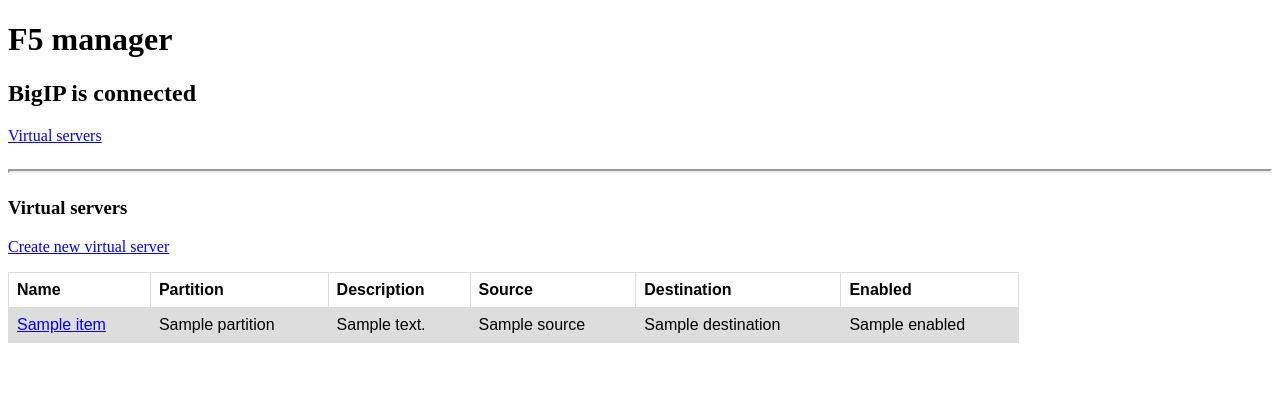
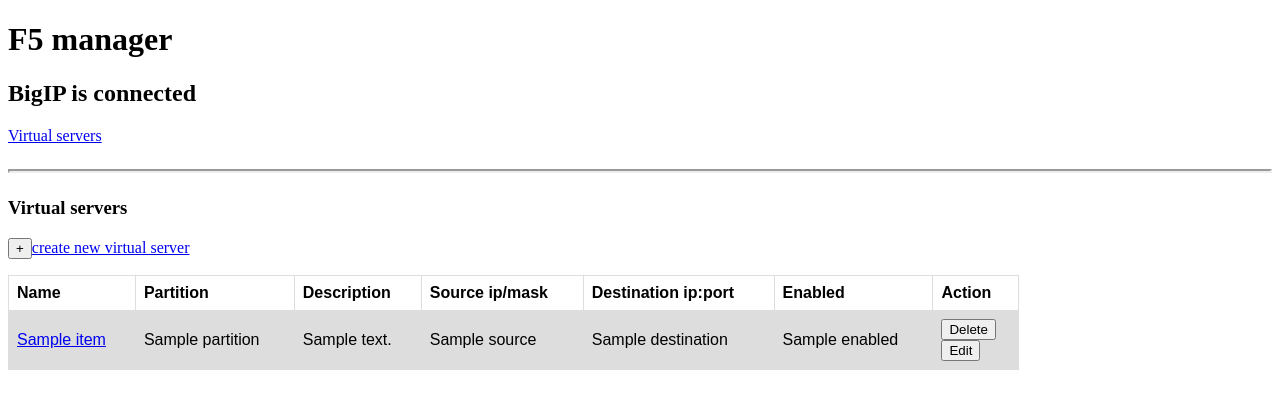
Before and after one commit to sylvain1811/VIRI-Project, a Flask app: page /virtuals in a window 1280 px wide. Shown: the top 409 px of the page. Run offline with Flask 2, Linux system fonts and the light colour scheme; a database or web service that is not in the repository returns one stand-in record (values such as "Sample title"); data that the repository does not hold is empty.

Commit message:
Delete virtual. Better ip dispay.

```diff
--- a/flask-f5/f5_manager.py
+++ b/flask-f5/f5_manager.py
@@ -33,7 +33,9 @@
         if "source" in kwargs:
             v.source = kwargs["source"]
         if "destination" in kwargs:
-            v.destination = kwargs["destination"]
+            part = kwargs["partition"]
+            dest = kwargs["destination"]
+            v.destination = f"/{part}/{dest}"
         if "description" in kwargs:
             v.description = kwargs["description"]
         v.update()
--- a/flask-f5/main.py
+++ b/flask-f5/main.py
@@ -25,7 +25,7 @@
             "partition": v.raw["partition"],
             "enabled": True if "enabled" in v.raw else False,
             "source": v.raw["source"],
-            "destination": v.raw["destination"],
+            "destination": v.raw["destination"].split("/")[-1],
             "description": v.raw["description"] if "description" in v.raw else "",
         }
         return jsonify(data)
@@ -55,7 +55,7 @@
                     "partition": v.raw["partition"],
                     "enabled": True if "enabled" in v.raw else False,
                     "source": v.raw["source"],
-                    "destination": v.raw["destination"],
+                    "destination": v.raw["destination"].split("/")[-1],
                     "description": v.raw["description"]
                     if "description" in v.raw
                     else "",
@@ -89,9 +89,16 @@
 @app.route("/virtuals/<string:partition>/<string:name>", methods=["GET", "POST"])
 def virtual_server(name, partition):
     if request.method == "POST":
-        r.put(
-            f"http://localhost:5000/api/virtuals/{partition}/{name}", data=request.form
-        )
+        if "action" in request.form and request.form["action"] == "delete":
+            r.delete(f"http://localhost:5000/api/virtuals/{partition}/{name}")
+        else:
+            r.put(
+                f"http://localhost:5000/api/virtuals/{partition}/{name}",
+                data=request.form,
+            )
+        return redirect(url_for("virtual_servers_list"))
+    if request.method == "DELETE":
+        r.delete(f"http://localhost:5000/api/virtuals/{partition}/{name}")
         return redirect(url_for("virtual_servers_list"))
     result = r.get(f"http://localhost:5000/api/virtuals/{partition}/{name}")
     return render_template(
@@ -104,9 +111,7 @@
     if request.method == "POST":
         r.post(f"http://localhost:5000/api/virtuals", data=request.form)
         return redirect(url_for("virtual_servers_list"))
-    return render_template(
-        "virtuals/virtual.html", connected=f5man.is_connected()
-    )
+    return render_template("virtuals/virtual.html", connected=f5man.is_connected())
 
 
 if __name__ == "__main__":
--- a/flask-f5/templates/virtuals/virtual.html
+++ b/flask-f5/templates/virtuals/virtual.html
@@ -10,8 +10,8 @@
     <th>Name</th>
     <th>Partition</th>
     <th>Description</th>
-    <th>Source</th>
-    <th>Destination</th>
+    <th>Source ip/mask</th>
+    <th>Destination ip:port</th>
   </tr>
   <tr>
     {% if virtual is defined %}
--- a/flask-f5/templates/virtuals/virtuals.html
+++ b/flask-f5/templates/virtuals/virtuals.html
@@ -1,14 +1,15 @@
 {% extends "home.html" %} {% block content %}
 <h3>Virtual servers</h3>
-<p><a href="/virtuals/create">Create new virtual server</a></p>
+<p><a href="/virtuals/create"><button>+</button>create new virtual server</a></p>
 <table id="virtuals_table">
   <tr>
     <th>Name</th>
     <th>Partition</th>
     <th>Description</th>
-    <th>Source</th>
-    <th>Destination</th>
+    <th>Source ip/mask</th>
+    <th>Destination ip:port</th>
     <th>Enabled</th>
+    <th>Action</th>
   </tr>
   {% for item in virtuals %}
   <tr>
@@ -22,8 +23,18 @@
     <td>{{ item.source }}</td>
     <td>{{ item.destination }}</td>
     <td>{{ item.enabled }}</td>
+    <td>
+      <div style="display: inline">
+        <form action="/virtuals/{{ item.partition }}/{{ item.name }}" method="POST">
+          <input type="hidden" name="action" value="delete" />
+          <input type="submit" value="Delete" />
+        </form>
+        <a href="/virtuals/{{ item.partition }}/{{ item.name }}">
+          <button>Edit</button>
+        </a>
+      </div>
+    </td>
   </tr>
   {% endfor %}
 </table>
-
 {% endblock %}
```
